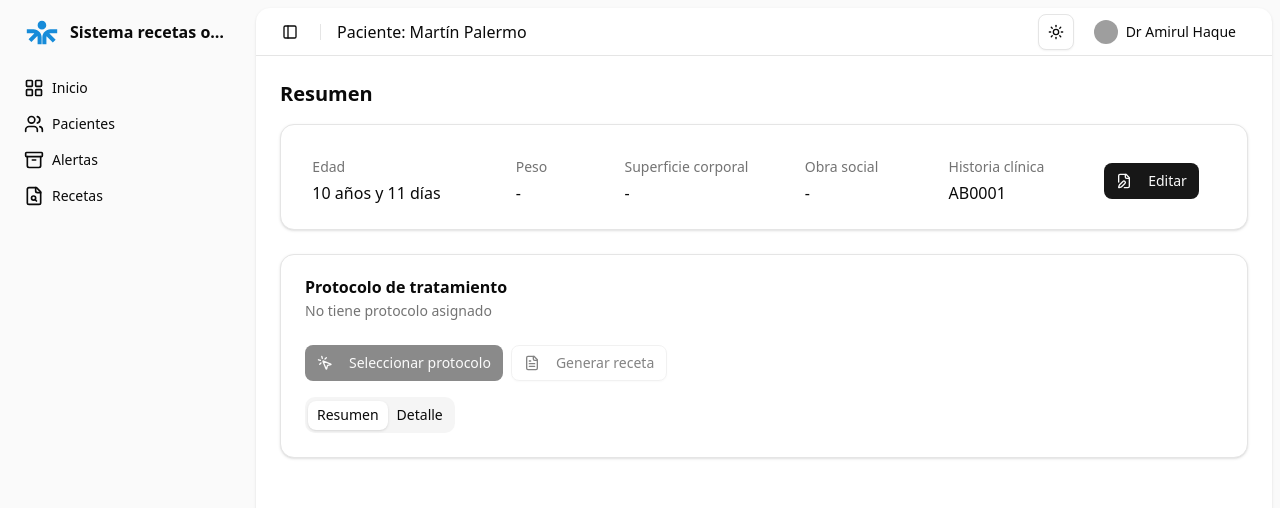
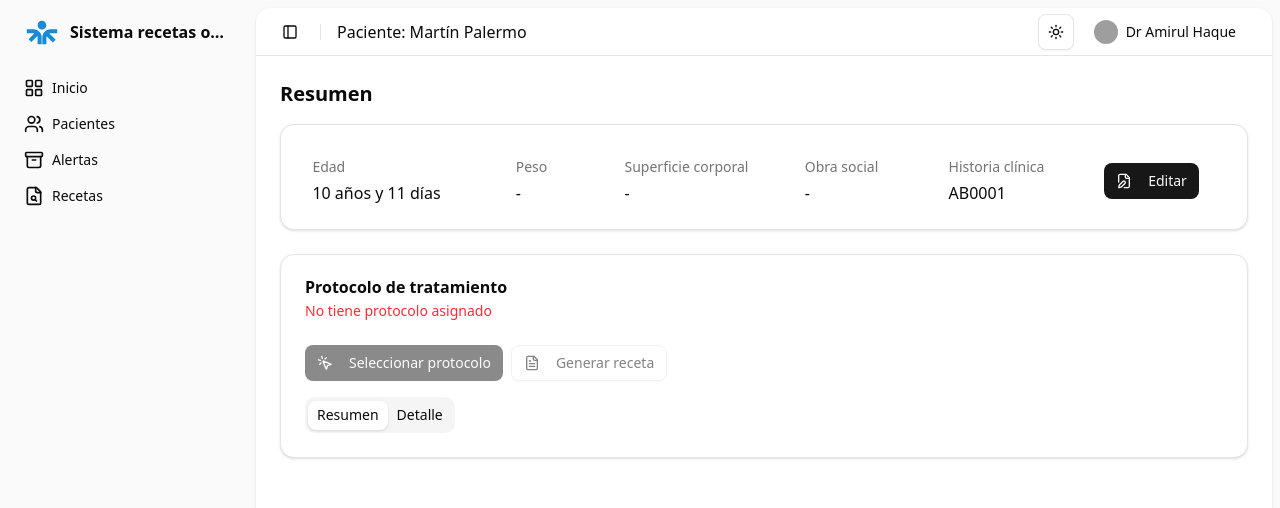
Before and after one commit to carolinamauro/garrahan-prescription-system, a Next.js app: page /pacientes/CAM004 in a window 1280 px wide. Shown: the top 508 px of the page. Built offline with nearby package versions, Linux system fonts and the light colour scheme; grey boxes are pictures that could not be loaded.

Commit message:
Refactorizo la página del paciente en componentes separados

```diff
--- a/src/app/pacientes/[id]/page.js
+++ b/src/app/pacientes/[id]/page.js
@@ -1,111 +1,26 @@
 import { AppSidebar } from '@/components/Sidebar';
 import { SiteHeader } from '@/components/SiteHeader';
 import { SidebarInset, SidebarProvider } from '@/components/ui/sidebar';
-import { Card, CardContent, CardDescription, CardHeader, CardTitle } from '@/components/ui/card';
-import { Button } from '@/components/ui/button';
-import { Tabs, TabsContent, TabsList, TabsTrigger } from '@/components/ui/tabs';
-import { MousePointerClick, FileText, FilePen } from 'lucide-react';
-
 import data from './data.json';
-
-function tieneSuperficieCorporal(sup_corporal) {
-  return Boolean(sup_corporal && String(sup_corporal).trim() !== '');
-}
+import { PatientSummaryCard } from '@/components/PatientSummaryCard';
+import { PatientProtocolCard } from '@/components/PatientProtocolCard';
 
 export default function PatientPage() {
-  let tieneProtocolo = false;
-  let patientData = data[0];
+  const patient = data[0];
+  const tieneProtocolo = false;
 
-  // TODO: Refactorizar en componentes más chicos
   return (
     <SidebarProvider>
       <AppSidebar variant="inset" />
       <SidebarInset>
-        <SiteHeader title={`Paciente: ${patientData.nombre}`} />
+        <SiteHeader title={`Paciente: ${patient.nombre}`} />
+
         <div className="flex flex-1 flex-col">
           <div className="@container/main flex flex-1 flex-col gap-2">
             <div className="flex flex-col gap-4 py-4 md:gap-6 md:py-6">
-              {/* Summary Section */}
-              <div className="px-4 lg:px-6">
-                <h2 className="mb-4 text-xl font-semibold">Resumen</h2>
-                <Card>
-                  <CardContent className="pt-2">
-                    <div className="grid grid-cols-2 gap-3 md:grid-cols-6 place-items-center">
-                      <div>
-                        <p className="text-sm text-muted-foreground">Edad</p>
-                        <p className="mt-1 font-medium">{patientData.anios} años y {patientData.dias} días</p>
-                      </div>
-                      <div>
-                        <p className="text-sm text-muted-foreground">Peso</p>
-                        <p className="mt-1 font-medium">{patientData.peso || '-'}</p>
-                      </div>
-                      <div>
-                        <p className="text-sm text-muted-foreground">Superficie corporal</p>
-                        <p className="mt-1 font-medium">{patientData.sup_corporal || '-'}</p>
-                      </div>
-                      <div>
-                        <p className="text-sm text-muted-foreground">Obra social</p>
-                        <p className="mt-1 font-medium">{patientData.obra_social || '-'}</p>
-                      </div>
-                      <div>
-                        <p className="text-sm text-muted-foreground">Historia clínica</p>
-                        <p className="mt-1 font-medium">{patientData.historia_clinica}</p>
-                      </div>
-                      <div className="flex items-end">
-                        <Button>
-                          <FilePen className="mr-2 h-4 w-4" />
-                            Editar
-                        </Button>
-                      </div>
-                    </div>
-                  </CardContent>
-                </Card>
-              </div>
-
-              {/* Team Management Section */}
-              <div className="px-4 lg:px-6">
-                <Card>
-                  <CardHeader>
-                    <CardTitle>Protocolo de tratamiento</CardTitle>
-                    {/* TODO: Poner esto en rojo si no hay protocolo asignado*/}
-                    <CardDescription>No tiene protocolo asignado</CardDescription>
-                  </CardHeader>
-                  <CardContent>
-                    <div className="mb-4 flex gap-2">
-                      <Button disabled={!tieneSuperficieCorporal(patientData.sup_corporal)}>
-                        <MousePointerClick className="mr-2 h-4 w-4" />
-                                                Seleccionar protocolo
-                      </Button>
-                      <Button variant="outline"
-                        disabled={!tieneProtocolo}>
-                        <FileText className="mr-2 h-4 w-4" />
-                                                Generar receta
-                      </Button>
-                    </div>
-
-                    <Tabs defaultValue="resumen"
-                      className="w-full">
-                      <TabsList>
-                        <TabsTrigger value="resumen">Resumen</TabsTrigger>
-                        <TabsTrigger value="detalle">Detalle</TabsTrigger>
-                      </TabsList>
-                      <TabsContent value="detalle"
-                        className="mt-6">
-                        <div className="flex min-h-[300px] items-center justify-center rounded-lg border border-dashed">
-                          <div className="text-center">
-                            <p className="text-lg font-medium text-muted-foreground">
-                                                            Aún no hay información para mostrar
-                            </p>
-                            <p className="mt-2 text-sm text-muted-foreground">
-                                                            Selecciona un miembro del equipo para ver información detallada
-                            </p>
-                          </div>
-                        </div>
-                      </TabsContent>
-                    </Tabs>
-                  </CardContent>
-                </Card>
-              </div>
+              <PatientSummaryCard patient={patient} />
+              <PatientProtocolCard patient={patient}
+                tieneProtocolo={tieneProtocolo} />
             </div>
           </div>
         </div>
--- /dev/null
+++ b/src/components/PatientProtocolCard/index.js
@@ -0,0 +1,59 @@
+import { Card, CardContent, CardHeader, CardTitle, CardDescription } from '@/components/ui/card';
+import { Button } from '@/components/ui/button';
+import { Tabs, TabsContent, TabsList, TabsTrigger } from '@/components/ui/tabs';
+import { MousePointerClick, FileText } from 'lucide-react';
+
+function tieneSuperficieCorporal(sup_corporal) {
+  return Boolean(sup_corporal && String(sup_corporal).trim() !== '');
+}
+
+export function PatientProtocolCard({ patient, tieneProtocolo }) {
+  const canSelectProtocol = tieneSuperficieCorporal(patient.sup_corporal);
+
+  return (
+    <div className="px-4 lg:px-6">
+      <Card>
+        <CardHeader>
+          <CardTitle>Protocolo de tratamiento</CardTitle>
+          <CardDescription className={!tieneProtocolo ? 'text-red-500' : ''}>
+            {tieneProtocolo ? 'Protocolo asignado' : 'No tiene protocolo asignado'}
+          </CardDescription>
+        </CardHeader>
+        <CardContent>
+          <div className="mb-4 flex gap-2">
+            <Button disabled={!canSelectProtocol}>
+              <MousePointerClick className="mr-2 h-4 w-4" />
+                            Seleccionar protocolo
+            </Button>
+            <Button variant="outline"
+              disabled={!tieneProtocolo}>
+              <FileText className="mr-2 h-4 w-4" />
+                            Generar receta
+            </Button>
+          </div>
+
+          <Tabs defaultValue="resumen"
+            className="w-full">
+            <TabsList>
+              <TabsTrigger value="resumen">Resumen</TabsTrigger>
+              <TabsTrigger value="detalle">Detalle</TabsTrigger>
+            </TabsList>
+            <TabsContent value="detalle"
+              className="mt-6">
+              <div className="flex min-h-[300px] items-center justify-center rounded-lg border border-dashed">
+                <div className="text-center">
+                  <p className="text-lg font-medium text-muted-foreground">
+                                        Aún no hay información para mostrar
+                  </p>
+                  <p className="mt-2 text-sm text-muted-foreground">
+                                        Selecciona un miembro del equipo para ver información detallada
+                  </p>
+                </div>
+              </div>
+            </TabsContent>
+          </Tabs>
+        </CardContent>
+      </Card>
+    </div>
+  );
+}
--- /dev/null
+++ b/src/components/PatientSummaryCard/PatientInfoItem/index.js
@@ -0,0 +1,8 @@
+export function PatientInfoItem({ label, value }) {
+  return (
+    <div>
+      <p className="text-sm text-muted-foreground">{label}</p>
+      <p className="mt-1 font-medium">{value || '-'}</p>
+    </div>
+  );
+}
--- /dev/null
+++ b/src/components/PatientSummaryCard/index.js
@@ -0,0 +1,35 @@
+import { Card, CardContent } from '@/components/ui/card';
+import { Button } from '@/components/ui/button';
+import { FilePen } from 'lucide-react';
+import { PatientInfoItem } from './PatientInfoItem';
+
+export function PatientSummaryCard({ patient }) {
+  return (
+    <div className="px-4 lg:px-6">
+      <h2 className="mb-4 text-xl font-semibold">Resumen</h2>
+      <Card>
+        <CardContent className="pt-2">
+          <div className="grid grid-cols-2 gap-3 md:grid-cols-6 place-items-center">
+            <PatientInfoItem label="Edad"
+              value={`${patient.anios} años y ${patient.dias} días`} />
+            <PatientInfoItem label="Peso"
+              value={patient.peso} />
+            <PatientInfoItem label="Superficie corporal"
+              value={patient.sup_corporal} />
+            <PatientInfoItem label="Obra social"
+              value={patient.obra_social} />
+            <PatientInfoItem label="Historia clínica"
+              value={patient.historia_clinica} />
+
+            <div className="flex items-end">
+              <Button>
+                <FilePen className="mr-2 h-4 w-4" />
+                                Editar
+              </Button>
+            </div>
+          </div>
+        </CardContent>
+      </Card>
+    </div>
+  );
+}
```
